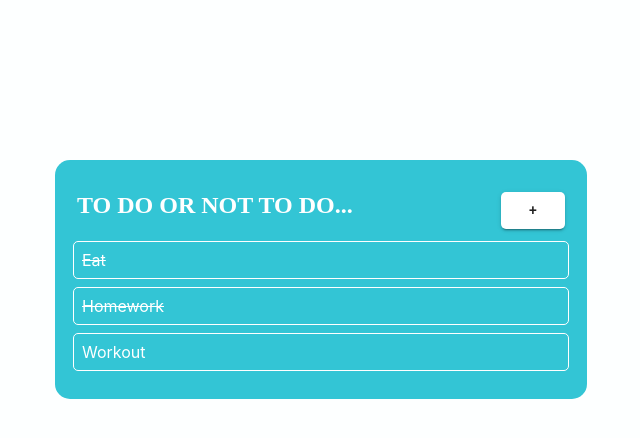
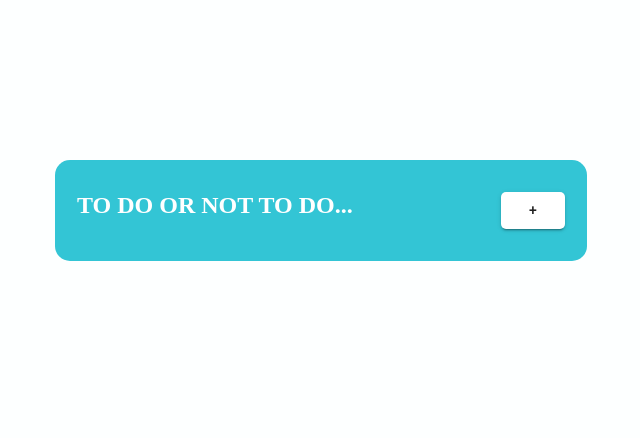
Before and after one commit to mariahfernnn/todo, a React (Create React App) app: page / in a window 1280 px wide. Shown: the top 438 px of the page, without its empty margins (319-959 px from the left). Built offline with nearby package versions, Linux system fonts and the light colour scheme.

Commit message:
Removed mock data

```diff
--- a/src/components/Application.js
+++ b/src/components/Application.js
@@ -105,8 +105,7 @@ function CreateTask ({ addTask }) {
   )
 }
 
-// Remove line-through style
-// Don't show COMPLETE button if status = DONE
+// Remove line-through style in Details
 function Task({ task, index, description, status, due_date, completeTask, deleteTask }) {
   const [showDetails, setShowDetails] = useState(false)
     return (
@@ -130,9 +129,12 @@ function Task({ task, index, description, status, due_date, completeTask, delete
               >
                 COMPLETE
               </Button>
-              <h4>Description: {task.description}</h4>
-              <h4>Status: {task.status}</h4>
-              <h4>Due Date: {task.due_date}</h4>
+              <h4>Description:</h4>
+              {task.description}
+              <h4>Status:</h4>
+              {task.status}
+              <h4>Due Date:</h4>
+              {task.due_date}
             </div>
           : ""}
         </div>
@@ -141,26 +143,7 @@ function Task({ task, index, description, status, due_date, completeTask, delete
 
 export default function Todo() {
   const [showForm, setShowForm] = useState(false)
-  const [tasks, setTasks] = useState([
-      {
-        title: "Eat",
-        description: "Order Pizza",
-        status: "DONE",
-        due_date: "2020-01-31"
-      },
-      {
-        title: "Homework",
-        description: "Read chapters 1-3",
-        status: "DONE",
-        due_date: "2020-01-31"
-      },
-      {
-        title: "Workout",
-        description: "Go to yoga",
-        status: "PENDING",
-        due_date: "2020-02-05"
-      }
-  ]);
+  const [tasks, setTasks] = useState([]);
 
   const addTask = function(title, description, status, due_date) {
     const newTask = [...tasks, {title, description, status, due_date}]
```
